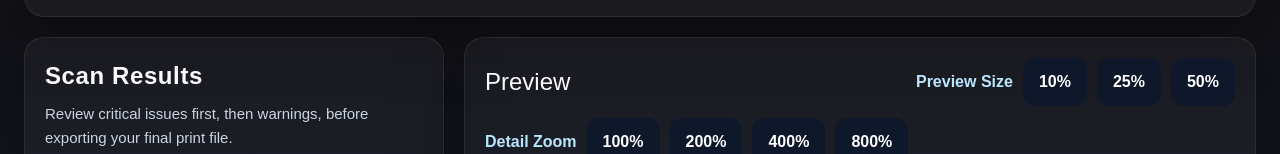
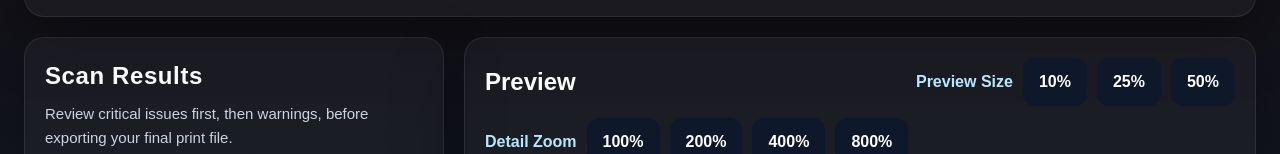
Before and after one commit to noobmacker-creator/pod-design-checker, a Next.js app: page / in a window 1280 px wide. Shown: the part 372-526 px from the top of the page. Built offline with nearby package versions, Linux system fonts and the light colour scheme.

Commit message:
increase preview heading weight for consistency

```diff
--- a/app/page.tsx
+++ b/app/page.tsx
@@ -1767,7 +1767,7 @@ const analysisCanvasRef = useRef<HTMLCanvasElement | null>(null);
                 marginBottom: 16,
               }}
             >
-              <h2 style={{ margin: 0, fontSize: 24 }}>Preview</h2>
+              <h2 style={{ margin: 0, fontSize: 24, fontWeight: 800 }}>Preview</h2>
 
               <div style={{ display: 'flex', gap: 10, flexWrap: 'wrap', alignItems: 'center' }}>
                 <span style={{ fontWeight: 700, color: '#bae6fd' }}>Preview Size</span>
```
